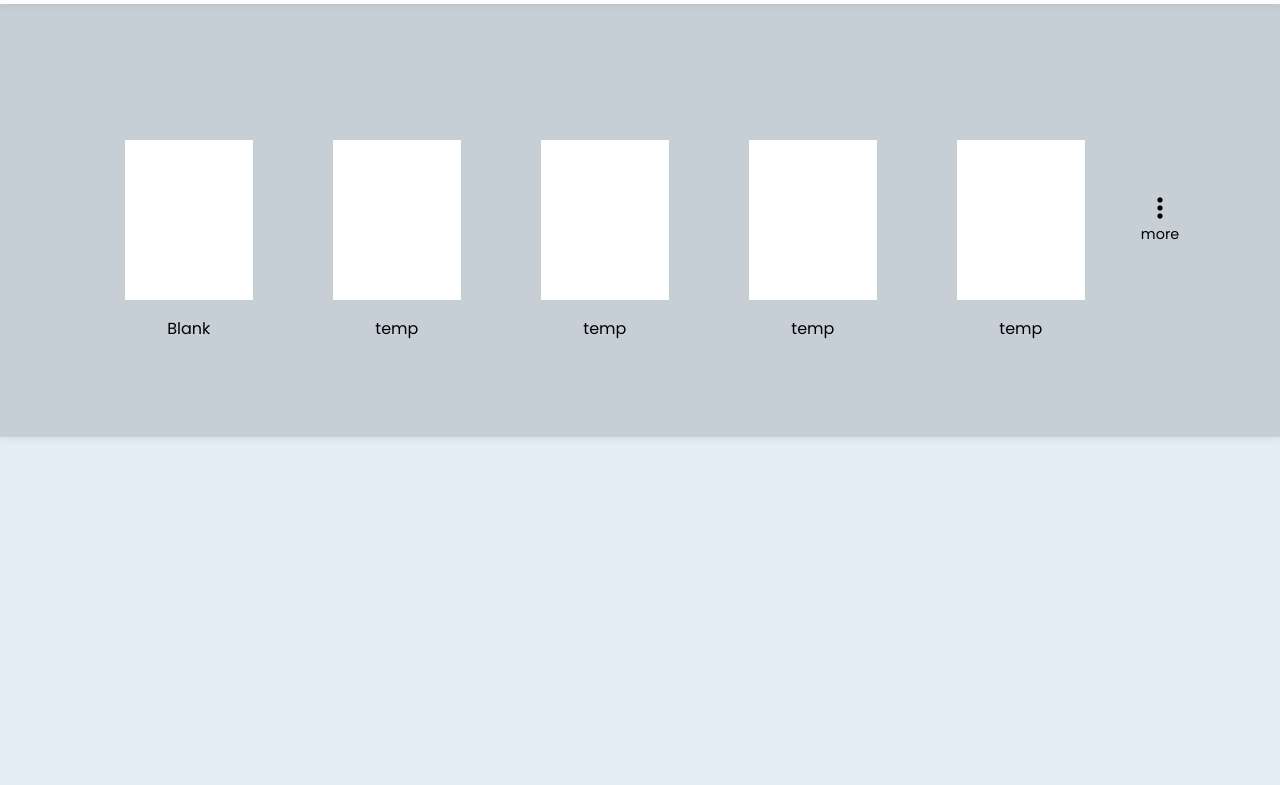
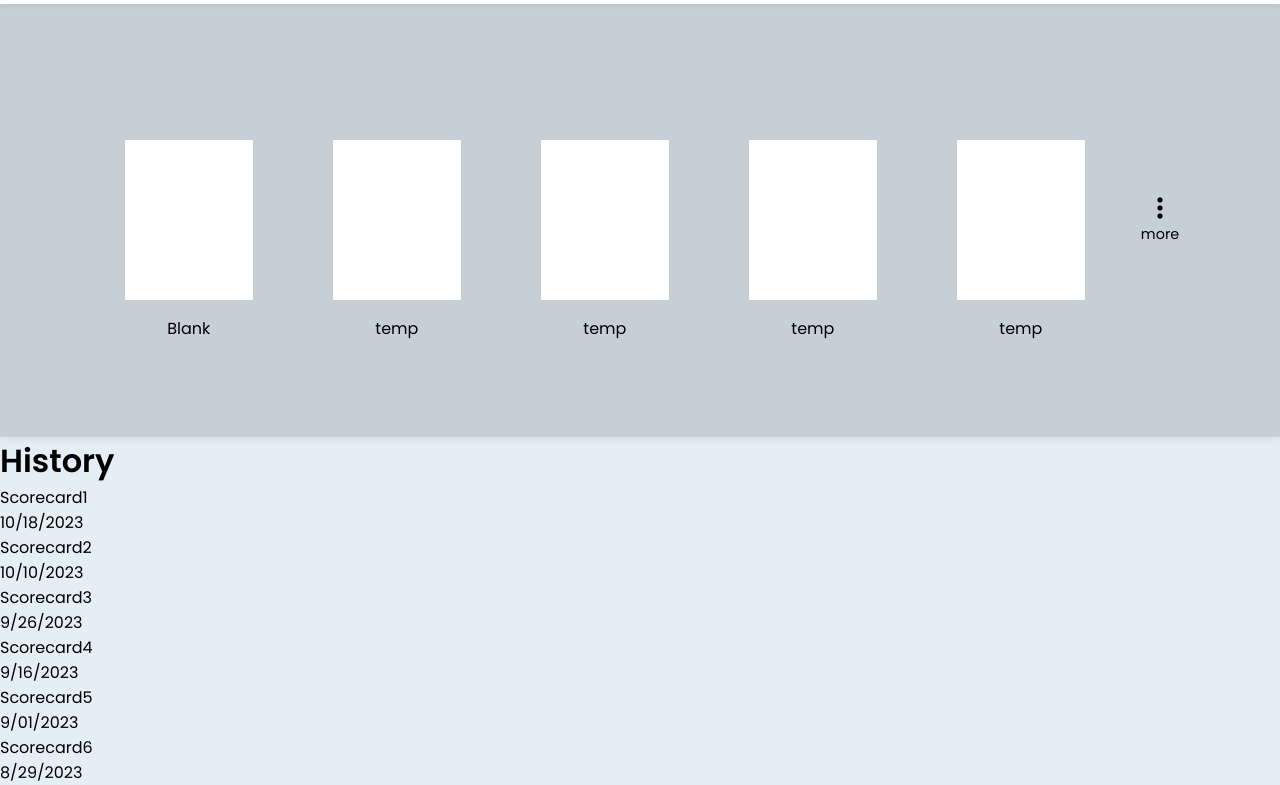
Before and after one commit to jrivera1217/ScorecardApp, a plain HTML site: page index.html in a window 1280 px wide. Shown: the part 76-861 px from the top of the page. Before the commit the page ends 800 px from the top, so only its background shows below. Drawn offline with nearby package versions, Linux system fonts and the light colour scheme.

Commit message:
Update index.html

```diff
--- a/index.html
+++ b/index.html
@@ -27,19 +27,19 @@
         <div class="sidebar-content">
           <ul class="lists">
             <li class="list">
-              <a href="#dash" class="nav-link">
+              <a href="/index.html" class="nav-link">
                 <i class="bx bx-home-alt icon"></i>
                 <span class="link">Dashboard</span>
               </a>
             </li>
             <li class="list">
-              <a href="#" class="nav-link">
+              <a href="/Archives.html" class="nav-link">
                 <i class="bx bx-box icon"></i>
                 <span class="link">Archives</span>
               </a>
             </li>
             <li class="list">
-              <a href="#" class="nav-link">
+              <a href="/favorites.html" class="nav-link">
                 <i class="bx bx-star icon"></i>
                 <span class="link">Favorites</span>
               </a>
@@ -110,19 +110,61 @@
         </li>
       </ul>
     </div>
-    <script>
-      const navBar = document.querySelector("nav"),
-        menuBtns = document.querySelectorAll(".menu-icon"),
-        overlay = document.querySelector(".overlay");
-
-      menuBtns.forEach((menuBtn) => {
-        menuBtn.addEventListener("click", () => {
-          navBar.classList.toggle("open");
-        });
-      });
-      overlay.addEventListener("click", () => {
-        navBar.classList.remove("open");
-      });
-    </script>
+    <div class="top">
+      <h1>History</h1>
+    </div>
+    <div class="history-top">
+      <div class="history-content">
+        <div class="col-1-contents col-1-item">
+          <div class="col-1 item-1">
+            <p>Scorecard1</p>
+          </div>
+          <div class="col-1 item-2 items">
+            10/18/2023
+          </div>
+        </div>
+        <div class="col-1-contents">
+          <div class="col-1 item-1">
+            <p>Scorecard2</p>
+          </div>
+          <div class="col-1 item-2">
+            10/10/2023
+          </div>
+        </div>
+        <div class="col-1-contents">
+          <div class="col-1 item-1">
+            <p>Scorecard3</p>
+          </div>
+          <div class="col-1 item-2">
+            9/26/2023
+          </div>
+        </div>
+        <div class="col-1-contents">
+          <div class="col-1 item-1">
+            <p>Scorecard4</p>
+          </div>
+          <div class="col-1 item-2">
+            9/16/2023
+          </div>
+        </div>
+        <div class="col-1-contents">
+          <div class="col-1 item-1">
+            <p>Scorecard5</p>
+          </div>
+          <div class="col-1 item-2">
+            9/01/2023
+          </div>
+        </div>
+        <div class="col-1-contents">
+          <div class="col-1 item-1">
+            <p>Scorecard6</p>
+          </div>
+          <div class="col-1 item-2">
+            8/29/2023
+          </div>
+        </div>
+      </div>
+    </div>
+    <script src="scripts.js"></script>
   </body>
 </html>
```
